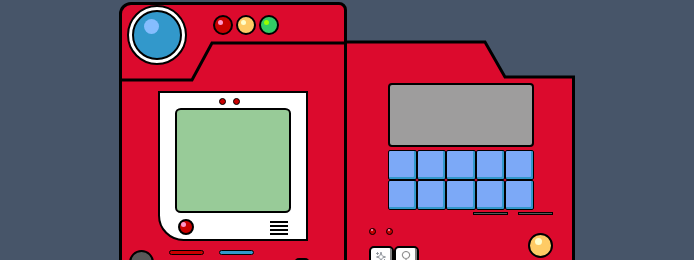
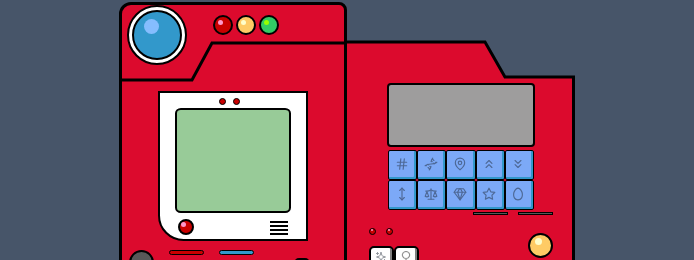
Before and after one commit to guipaluri/simpledex, a Next.js app in the folder web/: page / in a window 1280 px wide. Shown: the part 373-633 px from the top of the page, without its empty margins (293-987 px from the left). Built offline with nearby package versions, Linux system fonts and the light colour scheme.

Commit message:
Finishing blue buttons functionalities

```diff
--- a/web/src/app/page.tsx
+++ b/web/src/app/page.tsx
@@ -18,6 +18,7 @@ import { ShinyButton } from '@/components/ShinyButton'
 import { FemaleButton } from '@/components/FemaleButton'
 
 import { api } from '@/lib/api'
+import { InfoScreen } from '@/components/InfoScreen'
 
 export interface PokemonProps {
   id: number
@@ -49,6 +50,7 @@ export default function Home() {
   const [isShiny, setIsShiny] = useState<boolean>(false)
   const [isFemale, setIsFemale] = useState<boolean>(false)
   const [isBackTurned, setIsBackTurned] = useState<boolean>(false)
+  const [buttonPressed, setButtonPressed] = useState<string | null>(null)
 
   function handlePokemon(pokemon: PokemonProps) {
     setPokemon(pokemon)
@@ -66,6 +68,12 @@ export default function Home() {
         setPokemonDisplay(pokemon.imageFront)
       }
     }
+
+    setButtonPressed('hash')
+  }
+
+  const handleButtonPress = (icon: string) => {
+    setButtonPressed(icon)
   }
 
   async function increaseId(event: any) {
@@ -104,6 +112,7 @@ export default function Home() {
           setPokemonDisplay(updatedPokemon?.imageFront ?? '')
         }
       }
+      setIsBackTurned(false)
     }
   }
 
@@ -143,6 +152,7 @@ export default function Home() {
           setPokemonDisplay(updatedPokemon?.imageFront ?? '')
         }
       }
+      setIsBackTurned(false)
     }
   }
 
@@ -342,27 +352,49 @@ export default function Home() {
                 />
               </svg>
             </div>
-            <div className="flex items-center justify-center">
-              <div className="flex h-[64px] w-[146px] items-center justify-center break-words rounded-[4px] border-2 border-solid border-black bg-secondScreen pl-[6px] pr-[2px] text-left text-[9px] leading-4">
-                {pokemon
-                  ? `altura: ${pokemon?.height / 10}m peso: ${
-                      pokemon?.weight / 10
-                    }kg`
-                  : ''}
-              </div>
-            </div>
+            <InfoScreen buttonPressed={buttonPressed} pokemonInfo={pokemon} />
             <div className="flex items-center justify-center">
               <div className="grid h-[60px] w-[146px] grid-cols-[repeat(5,_1fr)] grid-rows-[repeat(2,_1fr)]">
-                <SquaredBlueButton />
-                <SquaredBlueButton />
-                <SquaredBlueButton />
-                <SquaredBlueButton />
-                <SquaredBlueButton />
-                <SquaredBlueButton />
-                <SquaredBlueButton />
-                <SquaredBlueButton />
-                <SquaredBlueButton />
-                <SquaredBlueButton />
+                <SquaredBlueButton
+                  icon={'hash'}
+                  onButtonPress={handleButtonPress}
+                />
+                <SquaredBlueButton
+                  icon={'generation'}
+                  onButtonPress={handleButtonPress}
+                />
+                <SquaredBlueButton
+                  icon={'region'}
+                  onButtonPress={handleButtonPress}
+                />
+                <SquaredBlueButton
+                  icon={'resistances'}
+                  onButtonPress={handleButtonPress}
+                />
+                <SquaredBlueButton
+                  icon={'weaknesses'}
+                  onButtonPress={handleButtonPress}
+                />
+                <SquaredBlueButton
+                  icon={'height'}
+                  onButtonPress={handleButtonPress}
+                />
+                <SquaredBlueButton
+                  icon={'weight'}
+                  onButtonPress={handleButtonPress}
+                />
+                <SquaredBlueButton
+                  icon={'legendary'}
+                  onButtonPress={handleButtonPress}
+                />
+                <SquaredBlueButton
+                  icon={'mythical'}
+                  onButtonPress={handleButtonPress}
+                />
+                <SquaredBlueButton
+                  icon={'initial'}
+                  onButtonPress={handleButtonPress}
+                />
               </div>
             </div>
             <div className="flex justify-around">
--- /dev/null
+++ b/web/src/components/InfoScreen.tsx
@@ -0,0 +1,136 @@
+import { PokemonProps } from '@/app/page'
+
+interface InfoScreenProps {
+  buttonPressed: string | null
+  pokemonInfo: PokemonProps | null
+}
+
+export function InfoScreen({ buttonPressed, pokemonInfo }: InfoScreenProps) {
+  function determineInfoDisplayed(buttonPressed: string | null) {
+    function determineGenRegion(id: number) {
+      if (id >= 1 && id <= 151) return { gen: 'Gen #1', region: 'Kanto' }
+      if (id >= 152 && id <= 251) return { gen: 'Gen #2', region: 'Johto' }
+      if (id >= 252 && id <= 386) return { gen: 'Gen #3', region: 'Hoenn' }
+      if (id >= 387 && id <= 493) return { gen: 'Gen #4', region: 'Sinnoh' }
+      if (id >= 494 && id <= 649) return { gen: 'Gen #5', region: 'Unova' }
+      if (id >= 650 && id <= 721) return { gen: 'Gen #6', region: 'Kalos' }
+      if (id >= 722 && id <= 809) return { gen: 'Gen #7', region: 'Alola' }
+      if (id >= 810 && id <= 898) return { gen: 'Gen #8', region: 'Galar' }
+      if (id >= 899 && id <= 905) return { gen: 'Gen #8', region: 'Hisui' }
+      if (id >= 906 && id <= 1010) return { gen: 'Gen #9', region: 'Paldea' }
+
+      return { gen: 'Unknown Gen', region: 'Unknown Region' }
+    }
+
+    function determineLegendary(id: number) {
+      if (id >= 144 && id <= 146) return true
+      if (id === 150) return true
+      if (id >= 243 && id <= 245) return true
+      if (id === 249 || id === 250) return true
+      if (id >= 377 && id <= 384) return true
+      if (id >= 480 && id <= 488) return true
+      if (id >= 638 && id <= 646) return true
+      if (id >= 716 && id <= 718) return true
+      if (id === 772 || id === 773) return true
+      if (id >= 785 && id <= 792) return true
+      if (id === 800) return true
+      if (id >= 888 && id <= 890) return true
+      if (id === 891 || id === 892) return true
+      if (id >= 894 && id <= 898) return true
+      if (id === 905) return true
+      if (id >= 1001 && id <= 1004) return true
+      if (id === 1007 || id === 1008) return true
+
+      return false
+    }
+
+    function determineMythical(id: number) {
+      if (id === 151) return true
+      if (id === 251) return true
+      if (id === 385 || id === 386) return true
+      if (id >= 489 && id <= 493) return true
+      if (id === 494) return true
+      if (id >= 647 && id <= 649) return true
+      if (id >= 719 && id <= 721) return true
+      if (id === 801 || id === 802) return true
+      if (id >= 807 && id <= 809) return true
+      if (id === 893) return true
+
+      return false
+    }
+
+    function determineInitial(id: number) {
+      if (id >= 1 && id <= 9) return true
+      if (id >= 152 && id <= 160) return true
+      if (id >= 252 && id <= 260) return true
+      if (id >= 387 && id <= 395) return true
+      if (id >= 495 && id <= 503) return true
+      if (id >= 650 && id <= 658) return true
+      if (id >= 722 && id <= 730) return true
+      if (id >= 810 && id <= 818) return true
+      if (id >= 906 && id <= 914) return true
+
+      return false
+    }
+
+    if (buttonPressed === 'hash') {
+      return pokemonInfo?.id ? `#${pokemonInfo?.id}` : ''
+    }
+
+    if (buttonPressed === 'generation') {
+      const pokemonId = pokemonInfo?.id ?? 0
+      const { gen } = determineGenRegion(pokemonId)
+      return gen
+    }
+
+    if (buttonPressed === 'region') {
+      const pokemonId = pokemonInfo?.id ?? 0
+      const { region } = determineGenRegion(pokemonId)
+      return region
+    }
+
+    if (buttonPressed === 'resistances') {
+      return pokemonInfo?.resistancesPT.join(', ')
+    }
+
+    if (buttonPressed === 'weaknesses') {
+      return pokemonInfo?.weaknessesPT.join(', ')
+    }
+
+    if (buttonPressed === 'height') {
+      const pokemonHeight = pokemonInfo?.height ?? 0
+      return `altura: ${pokemonHeight / 10}m`
+    }
+
+    if (buttonPressed === 'weight') {
+      const pokemonWeight = pokemonInfo?.weight ?? 0
+      return `peso: ${pokemonWeight / 10}kg`
+    }
+
+    if (buttonPressed === 'legendary') {
+      const pokemonId = pokemonInfo?.id ?? 0
+      const isLegendary = determineLegendary(pokemonId)
+      return isLegendary ? 'lendário' : 'não lendário'
+    }
+
+    if (buttonPressed === 'mythical') {
+      const pokemonId = pokemonInfo?.id ?? 0
+      const isMythical = determineMythical(pokemonId)
+      return isMythical ? 'mítico' : 'não mítico'
+    }
+
+    if (buttonPressed === 'initial') {
+      const pokemonId = pokemonInfo?.id ?? 0
+      const isInitial = determineInitial(pokemonId)
+      return isInitial ? 'inicial' : 'não inicial'
+    }
+  }
+
+  return (
+    <div className="flex items-center justify-center">
+      <div className="flex h-[64px] w-[148px] items-center justify-center break-words rounded-[4px] border-2 border-solid border-black bg-secondScreen pl-1 pr-0 text-left text-[9px] leading-4">
+        {determineInfoDisplayed(buttonPressed)}
+      </div>
+    </div>
+  )
+}
--- a/web/src/components/ShinyButton.tsx
+++ b/web/src/components/ShinyButton.tsx
@@ -32,7 +32,7 @@ export const ShinyButton: React.FC<ShinyButtonProps> = (props) => {
     <button
       title="white-square"
       onClick={handleClick}
-      className={`z-10 flex h-[25px] w-[25px] items-center justify-center rounded-[5px] border-2 border-solid border-black bg-white shadow-[inset_-2px_-2px_gray] active:bg-gray-300 active:shadow-[inset_-2px_-2px_#61686b]`}
+      className="z-10 flex h-[25px] w-[25px] items-center justify-center rounded-[5px] border-2 border-solid border-black bg-white shadow-[inset_-2px_-2px_gray] active:bg-gray-300 active:shadow-[inset_-2px_-2px_#61686b]"
     >
       {iconButton}
     </button>
--- a/web/src/components/SquaredBlueButton.tsx
+++ b/web/src/components/SquaredBlueButton.tsx
@@ -1,8 +1,76 @@
-export function SquaredBlueButton() {
+import {
+  Hash,
+  ChevronsDown,
+  ChevronsUp,
+  Dna,
+  MapPin,
+  Scale,
+  MoveVertical,
+  Star,
+  Gem,
+  Egg,
+} from 'lucide-react'
+import React, { MouseEvent } from 'react'
+
+interface SquaredBlueButtonProps {
+  icon: string
+  onButtonPress: (icon: string) => void
+}
+
+export function SquaredBlueButton({
+  icon,
+  onButtonPress,
+}: SquaredBlueButtonProps) {
+  let IconComponent: React.FC
+
+  switch (icon) {
+    case 'hash':
+      IconComponent = Hash
+      break
+    case 'generation':
+      IconComponent = Dna
+      break
+    case 'region':
+      IconComponent = MapPin
+      break
+    case 'resistances':
+      IconComponent = ChevronsUp
+      break
+    case 'weaknesses':
+      IconComponent = ChevronsDown
+      break
+    case 'height':
+      IconComponent = MoveVertical
+      break
+    case 'weight':
+      IconComponent = Scale
+      break
+    case 'legendary':
+      IconComponent = Gem
+      break
+    case 'mythical':
+      IconComponent = Star
+      break
+    case 'initial':
+      IconComponent = Egg
+      break
+    default:
+      IconComponent = Hash
+  }
+
+  const handleClick = (event: MouseEvent<HTMLButtonElement>) => {
+    onButtonPress(icon)
+  }
+
   return (
     <button
       title="blue-square"
-      className="z-10 rounded-[2px] border-[1.5px] border-solid border-black bg-squareButtons shadow-[inset_-2px_-2px_#3298cb] active:bg-[#618acf] active:shadow-[inset_-2px_-2px_#277aa3]"
-    />
+      onClick={handleClick}
+      className="z-10 flex items-center justify-center rounded-[2px] border-[1.5px] border-solid border-black bg-squareButtons shadow-[inset_-2px_-2px_#3298cb] active:bg-[#618acf] active:shadow-[inset_-2px_-2px_#277aa3]"
+    >
+      <span className="ml-[-2px] mt-[-2px] flex h-[14px] w-[14px] items-center justify-center opacity-50">
+        <IconComponent />
+      </span>
+    </button>
   )
 }
```
